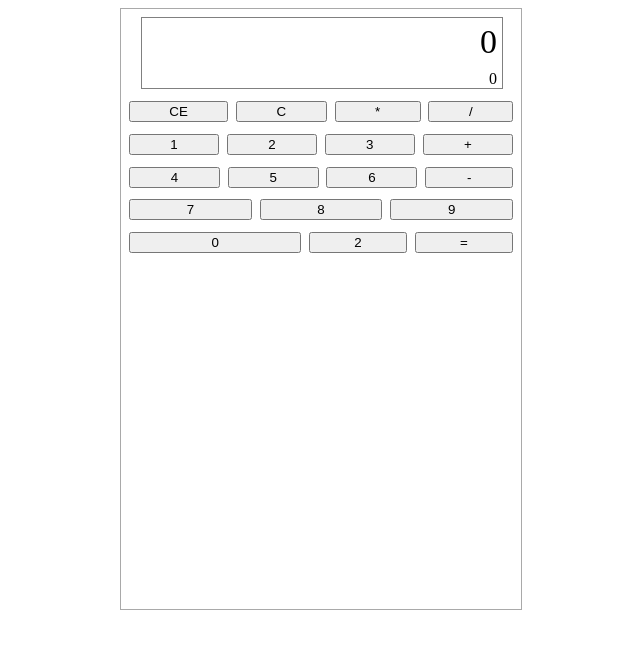
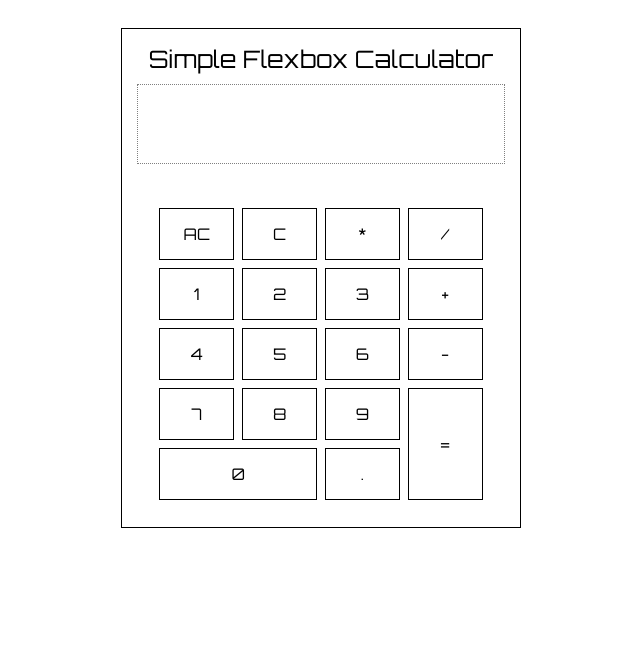
Before and after one commit to Schmidt-Aaron/calculator, a plain HTML site: page index.html in a window 1280 px wide. Shown: the whole page, without its empty margins (319-959 px from the left). Drawn offline with Linux system fonts and the light colour scheme.

Commit message:
Update index.html

```diff
--- a/index.html
+++ b/index.html
@@ -4,48 +4,88 @@
 	<meta charset="UTF-8">
 	<title>Js Calculator</title>
 	<style type="text/css" media="screen">
-		.container{	display: flex;	}
+		@import url('https://fonts.googleapis.com/css?family=Orbitron');
+
+* {
+  box-sizing:border-box;
+  font-family: 'orbitron', sans-serif;
+}
+body{
+  padding: 20px;
+}
+.container{
+  text-align: center;
+  display: flex;
+  justify-content: center;
+}
 .calc{
-			flex-direction: column;
+  justify-content:space-around;
+  border: 1px solid black;
+  width:400px;
+  min-height:500px;
+  padding:15px;
+}
+.title{
+  font-size:24px;
+}
+.screen {
+  border: 1px grey dotted;
+  height:80px;
+  margin:10px 0px 40px;
+  text-align: right;
+  padding-right:20px;
+}
+#display{
+  font-size:28px;
+  padding-top:20px;
+}
+.buttons {
+  width:90%;
+  margin:0 auto;
+  display:flex;
+  flex-wrap:wrap;
+}
+.btn {
+  outline: 1px black solid;
+  outline-offset: -5px;
+  height:60px;
+  width:25%;
+  display:flex;
+  align-items:center;
+  justify-content:center;
+}
+.btn:active{
+	-webkit-box-shadow: inset -1px -1px 1px 1px rgba(0,0,0,0.4);
+	-moz-box-shadow: inset -1px -1px 1px 1px rgba(0,0,0,0.4);
+	box-shadow: inset -1px -1px 1px 1px rgba(0,0,0,0.4);
+  	outline:0px;
+  	transition-duration: s;
+}
+.dbRow{
+  display:flex;
+  width:100%;
   flex-wrap: wrap;
-			width: 400px;
-			height:600px;
-			border: 1px darkgrey solid;
-			margin:auto;
+  flex-flow: row;
 }
-		.screen{
-			width:90%;
-			margin:2% 5%;
-			text-align: right;
-			border:grey solid 1px;
+.threeCol{
+  width:75%;
+  display:flex;
+  flex-wrap:wrap;
 }
-		.display{
-			padding: 5px;
-			font-size: 34px;
-			margin-top: 0px;
+.oneCol{
+  width:25%;
+  display:flex;
+  flex-direction:column;
 }
-		.history{
-			padding:0px 5px 0px 0px;
-			margin-top: -30px;
-			margin-bottom: 0px;
+.threeCol div{
+  flex: 0 1 33.33%;
 }
-		.buttons{
-			margin: auto;
+#zero{
+  flex-basis:66.67%
 }
-		.row{
-			display: flex;
-			margin:1%;
-		}
-
-		button{
-			flex-grow: 1;
-
-			margin:1%;
-		}
-		.wide {
-			flex-grow: 2;
-		}
-		.tall{
+#equal {
+  width:100%;
+  flex:1;
 }
 
 	</style>
@@ -53,40 +93,35 @@
 <body>
 	<section class="container">
 		<div class="calc">
+      <div class="title">Simple Flexbox Calculator</div>
 			<div class="screen">
-				<p class="display">0</p>
-				<p class="history">0</p>
+				<div id="display"></div>
+				<div class="history"></div>
 			</div>
 			<div class="buttons">
-				<div class="row">
-					<button>CE</button>
-					<button>C</button>
-					<button>*</button>
-					<button>/</button>
+	      <div class="btn" id="AC">AC</div>
+	      <div class="btn" id="C">C</div>
+        <div class="btn opp" id="mult">*</div>
+        <div class="btn opp" id="div">/</div>
+        <div class="btn num" id="1">1</div>
+        <div class="btn num" id="2">2</div>
+        <div class="btn num" id="3">3</div>
+        <div class="btn opp" id="add">+</div>
+        <div class="btn num" id="4">4</div>
+        <div class="btn num" id="5">5</div>
+        <div class="btn num" id="6">6</div>
+        <div class="btn opp" id="minus">-</div>
+        <div class="dbRow">
+          <div class="threeCol">
+            <div class="btn num" id="7">7</div>
+            <div class="btn num" id="8">8</div>
+            <div class="btn num" id="9">9</div>
+            <div class="btn num" id="zero">0</div>
+            <div class="btn num" id="decimal">.</div>
           </div>
-				<div class="row">
-					<button>1</button>
-					<button>2</button>
-					<button>3</button>
-					<button>+</button>
+          <div class="oneCol">
+            <div class="btn" id="equal">=</div>
           </div>
-				<div class="row">
-					<button>4</button>
-					<button>5</button>
-					<button>6</button>
-					<button>-</button>
-				</div>
-				<div class="row">
-					<button>7</button>
-					<button>8</button>
-					<button>9</button>
-
-				</div>
-				<div class="row">
-					<button class="wide">0</button>
-					<button>2</button>
-					<button class="tall">=</button>
-
 	      </div>
     </div>
 	</div>
@@ -94,5 +129,150 @@
 </body>
 <script type="text/javascript" async defer>
 
+window.onload = calc;
+
+function calc(){
+  //global varibles
+  var history = ""; //history
+  var num1 = "";
+  var num2 = "";
+  var operator = "";
+  var result = "";
+  var on = false;
+
+  //the things we will do
+  //turn on the Calculator; clear all if already on
+  function init(){
+
+    if(on === true) {
+      clear();
+    } else {
+      on = true;
+	    document.getElementById('display').innerHTML = 0;
+
+
+      function CE(){
+        //clear entry... messy logic
+        if(result !== ""){
+          clear();
+        }
+
+        if(operator !== ""){
+          num2 = "";
+        }
+        else {
+          clear();
+        }
+      }
+
+
+      //if num keys are pressed
+      //add history display later
+      function numPress(key){
+        //history = ""; // for history
+        if (operator === ""){
+          num1 += key;
+          //history = num1;
+          document.getElementById('display').innerHTML = num1;
+        } if(num1 !== "" && operator !== "" && num2 !== ""){
+          clear();
+          num1 = key;
+          document.getElementById('display').innerHTML = num1;
+        }
+        else {
+          num2 += key;
+          //history += num2;
+          document.getElementById('display').innerHTML = num2;
+        }
+      }
+
+      function opPress(key){
+        //history = ""; //for history
+          operator = key;
+          num2 = "";
+
+      }
+
+      //evaluate the equation and assign the result to our num1 var to chain equations
+      //allow repeating the operator over agin if called more than once in a row
+      //only fire if prerequisite fields are full
+      function equals(){
+        if(num1 !== "" && operator !== "" && num2 !== ""){
+          result = eval(num1+operator+num2);
+          document.getElementById('display').innerHTML = result;
+          num1 = result;
+          //history += result;
+        }
+      }
+
+
+      //begin capture input section
+
+      var nums = document.getElementsByClassName('num');
+      var operators = document.getElementsByClassName('opp');
+
+       //pass input to appropriate Press function using regex
+       var input = function(e){
+        var re = /\d|[.]/;
+        if(re.test(e)) {
+          //console.log("number");
+          numPress(e);
+        } else {
+          //console.log("operator");
+          opPress(e);
+        }
+      }
+
+      //mouseclick helper
+      var mouse = function(){
+        var clicked = this.innerHTML;
+        console.log(clicked);
+        input(clicked);
+      }
+
+      //helper to convert keyboard entries into passable values
+      //add special case for enter key
+      var keyboard = function(e) {
+        var pushedKey = e.key;
+        console.log(pushedKey);
+        if(pushedKey === 'Enter') {
+          console.log("matched");
+          equals();
+        } else {
+          input(pushedKey);
+        }
+      }
+
+      //capture mouse
+      Array.from(nums).forEach(e => e.addEventListener('click', mouse));
+      Array.from(operators).forEach(e => e.addEventListener('click', mouse));
+      //capture keyboard
+      window.addEventListener('keydown', keyboard);
+
+    //assign the other keys
+    document.getElementById('equal').addEventListener('click', equals);
+    document.getElementById('C').addEventListener('click', CE);
+
+    //end capture input section
+
+
+  } // end if calc is on.
+}//end init
+
+//clear results;
+      function clear(){
+        //history = 0; //for history
+        num1 = "";
+        num2 = "";
+        operator = "";
+        result = "";
+        document.getElementById('display').innerHTML = 0;
+      }
+
+  //turn on the Calculator
+  document.getElementById('AC').addEventListener('click', init);
+
+}//end calc
+
 </script>
 </html>
```
Lines whose indentation alone changed are shown as unchanged.
